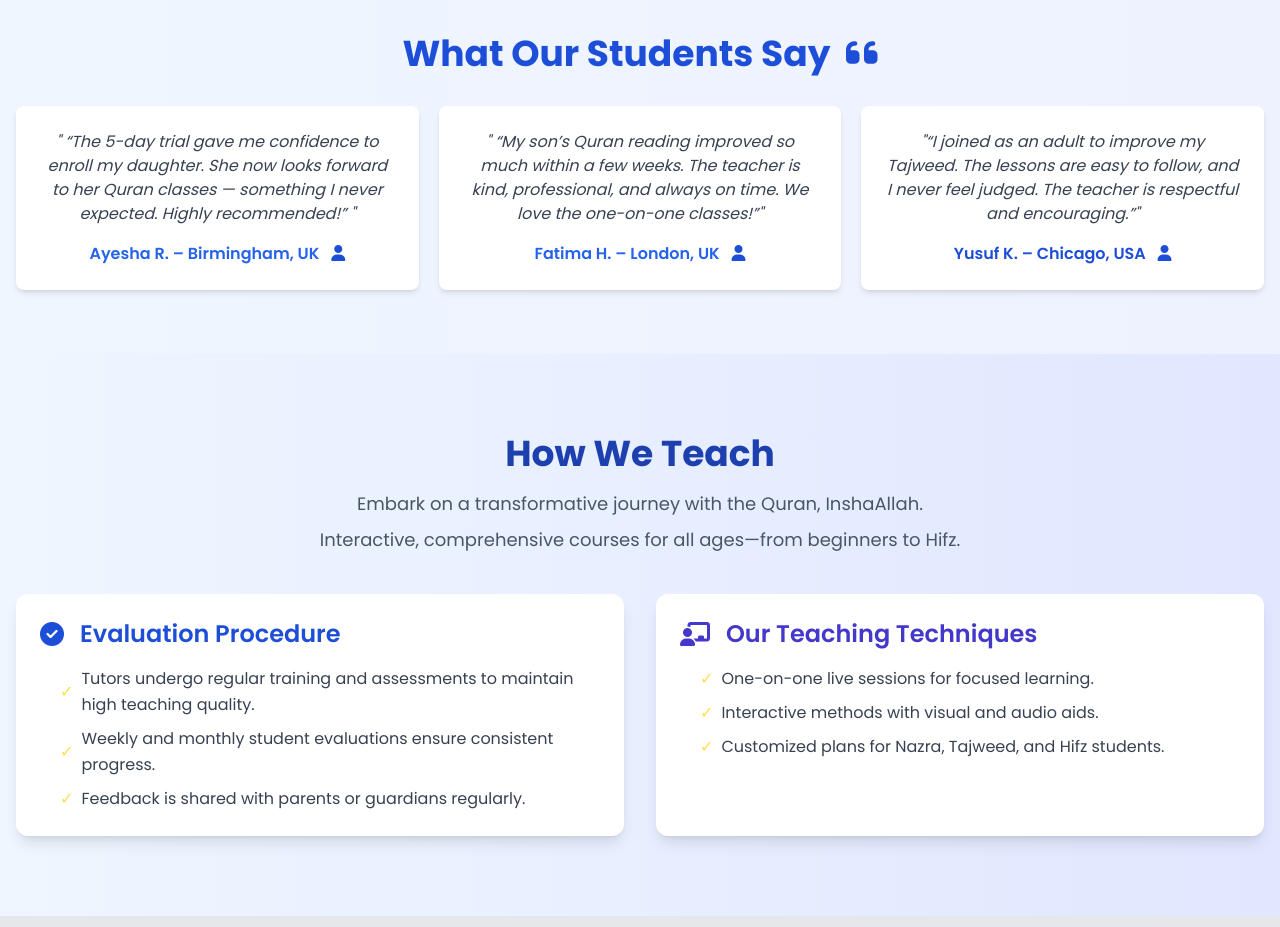
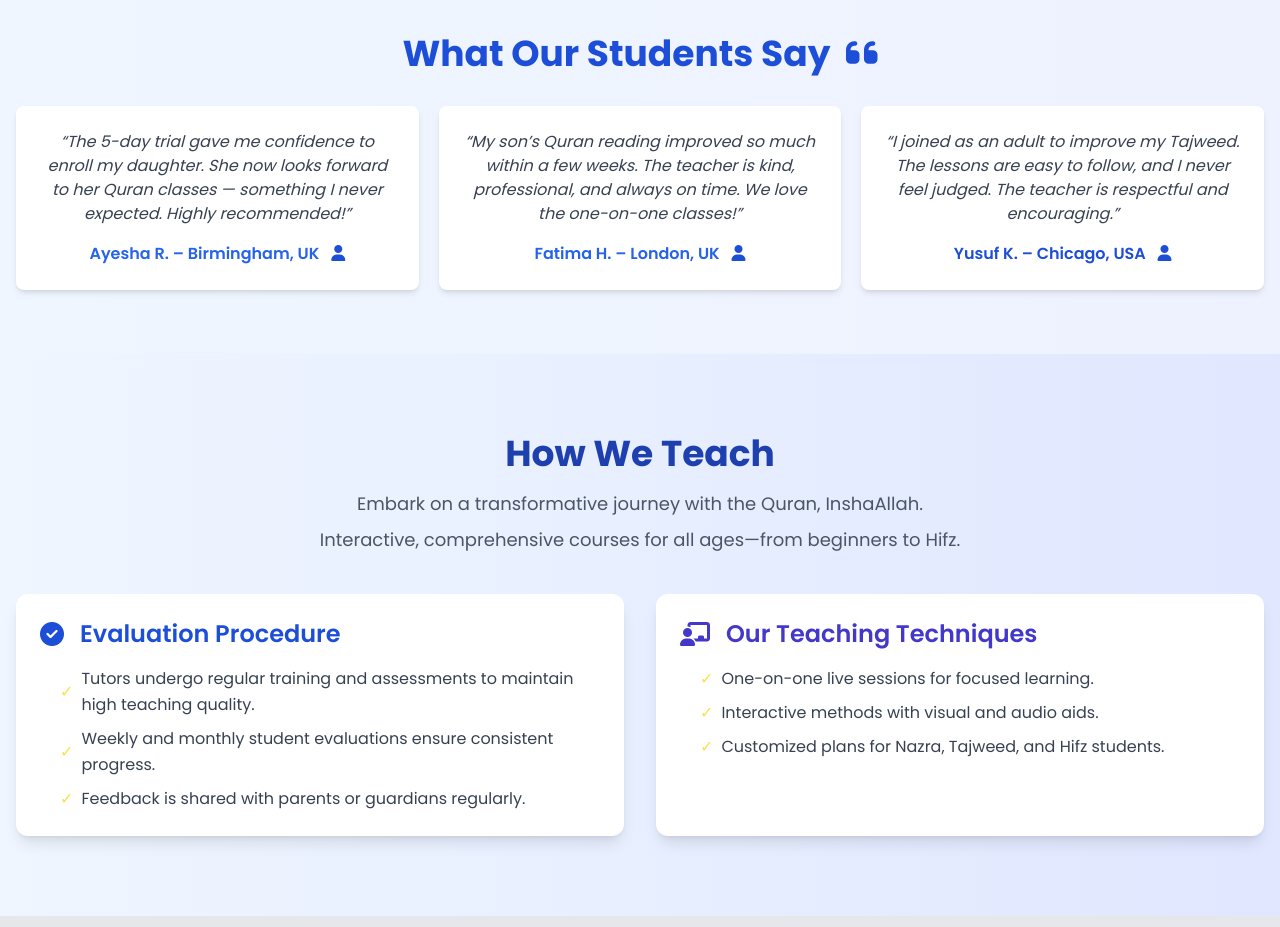
Before and after one commit to Suleman1533/quranacademe, a plain HTML site: page index.html in a window 1280 px wide. Shown: the part 2360-3287 px from the top of the page. Drawn offline with nearby package versions, Linux system fonts and the light colour scheme.

Commit message:
Update index.html

```diff
--- a/index.html
+++ b/index.html
@@ -336,15 +336,15 @@
             <div class="swiper-container">
                 <div class="swiper-wrapper">
                     <div class="swiper-slide bg-white p-6 rounded-lg shadow-md text-center card-animation">
-                        <p class="text-gray-700 italic">" “The 5-day trial gave me confidence to enroll my daughter. She now looks forward to her Quran classes — something I never expected. Highly recommended!” "</p>
+                        <p class="text-gray-700 italic">“The 5-day trial gave me confidence to enroll my daughter. She now looks forward to her Quran classes — something I never expected. Highly recommended!”</p>
                         <p class="mt-4 font-semibold text-blue-600">Ayesha R. – Birmingham, UK <i class="fas fa-user text-blue-700 ml-2"></i></p>
                     </div>
                     <div class="swiper-slide bg-white p-6 rounded-lg shadow-md text-center card-animation">
-                        <p class="text-gray-700 italic">" “My son’s Quran reading improved so much within a few weeks. The teacher is kind, professional, and always on time. We love the one-on-one classes!”"</p>
+                        <p class="text-gray-700 italic">“My son’s Quran reading improved so much within a few weeks. The teacher is kind, professional, and always on time. We love the one-on-one classes!”</p>
                         <p class="mt-4 font-semibold text-blue-600">Fatima H. – London, UK <i class="fas fa-user text-blue-700 ml-2"></i></p>
                     </div>
                     <div class="swiper-slide bg-white p-6 rounded-lg shadow-md text-center card-animation">
-                        <p class="text-gray-700 italic">"“I joined as an adult to improve my Tajweed. The lessons are easy to follow, and I never feel judged. The teacher is respectful and encouraging.”"</p>
+                        <p class="text-gray-700 italic">“I joined as an adult to improve my Tajweed. The lessons are easy to follow, and I never feel judged. The teacher is respectful and encouraging.”</p>
                         <p class="mt-4 font-semibold text-blue-700">Yusuf K. – Chicago, USA <i class="fas fa-user text-blue-700 ml-2"></i></p>
                     </div>
                 </div>
```
